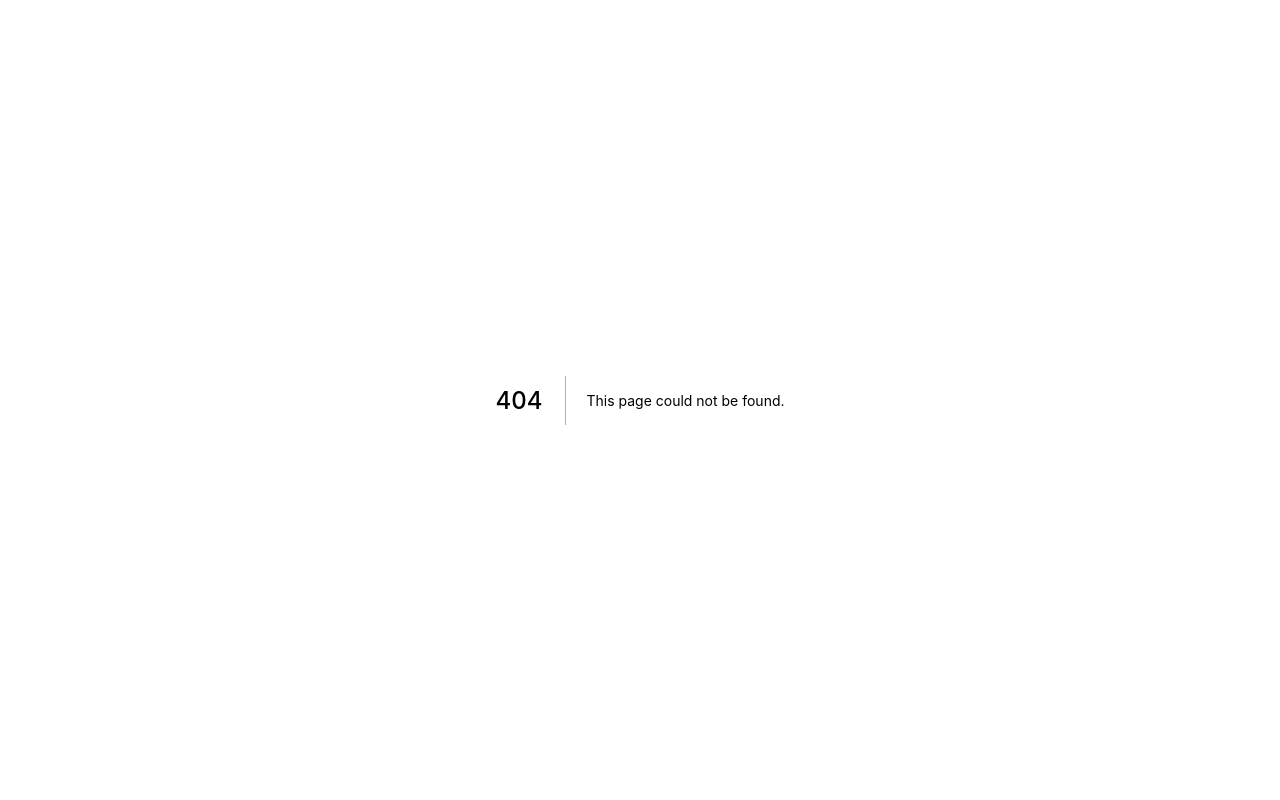
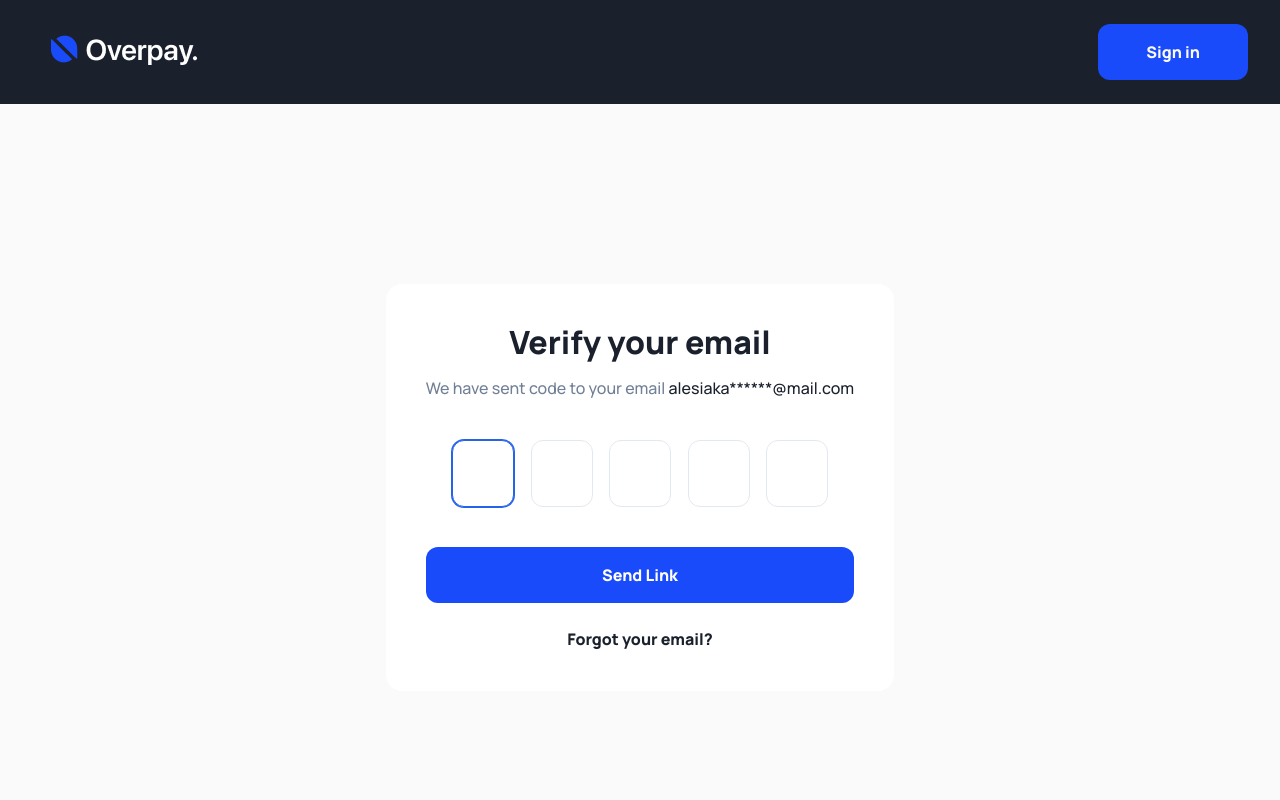
Before and after one commit to ankit-rawani/overpay, a Next.js app: page /otp_auth in a window 1280 px wide. Before the commit this address had no page. Shown: the top 800 px of the page. Built offline with nearby package versions, Linux system fonts and the light colour scheme.

Commit message:
Add: opt input component, otp auth page

```diff
--- /dev/null
+++ b/components/OTPInput.tsx
@@ -0,0 +1,223 @@
+import React, { CSSProperties, useCallback, useState, useRef, useLayoutEffect, memo } from "react";
+import usePrevious from "../hooks/usePrevious";
+
+export interface OTPInputProps {
+    length: number;
+    onChangeOTP: (otp: string) => any;
+    autoFocus?: boolean;
+    isNumberInput?: boolean;
+    disabled?: boolean;
+    style?: CSSProperties;
+    className?: string;
+    inputStyle?: CSSProperties;
+    inputClassName?: string;
+}
+
+export interface SingleOTPInputProps extends React.InputHTMLAttributes<HTMLInputElement> {
+    focus?: boolean;
+}
+
+export const SingleOTPInputComponent = (props: SingleOTPInputProps) => {
+    const { focus, autoFocus, ...rest } = props;
+    const inputRef = useRef<HTMLInputElement>(null);
+    const prevFocus = usePrevious(!!focus);
+
+    useLayoutEffect(() => {
+        if(inputRef.current) {
+            if(focus && autoFocus) {
+                inputRef.current.focus();
+            }
+
+            if(focus && autoFocus && focus !== prevFocus) {
+                inputRef.current.focus();
+                inputRef.current.select();
+            }
+        }
+    }, [autoFocus, focus, prevFocus]);
+
+    return <input type="text" ref={inputRef} {...rest} />
+}
+
+const SingleInput = memo(SingleOTPInputComponent);
+
+export const OTPInputComponent = ({
+                length,
+                isNumberInput,
+                autoFocus,
+                disabled,
+                onChangeOTP,
+                inputClassName,
+                inputStyle,
+                ...rest
+            } : OTPInputProps) => {
+    const [activeInput, setActiveInput] = useState(0);
+    const [otpValues, setOTPValues] = useState(Array<string>(length).fill(""));
+
+    const focusInput = useCallback(
+        (inputIndex: number) => {
+            const selectedIndex = Math.max(Math.min(length - 1, inputIndex), 0);
+            setActiveInput(selectedIndex);
+        },
+        [length]
+    )
+
+    const handleOnFocus = useCallback(
+        (index: number) => () => {
+            focusInput(index);
+        },
+        [focusInput]
+    );
+
+    const handleOnBlur = useCallback(()=> {
+        setActiveInput(-1);
+    }, []);
+
+    const getRightValue = useCallback(
+        (str: string) => {
+            let changedValue = str;
+
+            if(!isNumberInput || !changedValue) return changedValue;
+
+            return Number(changedValue) >= 0 ? changedValue: '';
+        },
+        [isNumberInput]
+    );
+
+    const handleOtpChange = useCallback(
+        (otp: string[]) => {
+            const otpValue = otp.join('');
+            onChangeOTP(otpValue);
+        },
+        [onChangeOTP]
+    );
+
+    const focusNextInput = useCallback(() => {
+        focusInput(activeInput + 1);
+    },
+    [activeInput, focusInput]
+    );
+
+    const focusPrevInput = useCallback(() => {
+        focusInput(activeInput - 1);
+    },
+    [activeInput, focusInput]
+    );
+
+    const changeCodeAtFocus = useCallback(
+        (str: string) => {
+            const updatedOTPValues = [...otpValues];
+            updatedOTPValues[activeInput] = str[0] || "";
+            setOTPValues(updatedOTPValues);
+            handleOtpChange(updatedOTPValues);
+        },
+        [activeInput, handleOtpChange, otpValues]
+    );
+
+    const handleOnChange = useCallback(
+        (e: React.ChangeEvent<HTMLInputElement>) => {
+            const val = getRightValue(e.currentTarget.value);
+            if(!val) {
+                e.preventDefault();
+                return;
+            }
+            changeCodeAtFocus(val);
+            focusNextInput();
+        },
+        [changeCodeAtFocus, focusNextInput, getRightValue]
+    );
+
+    const handleOnKeyDown = useCallback(
+        (e: React.KeyboardEvent<HTMLInputElement>) => {
+            const pressedKey = e.key;
+
+            switch(pressedKey) {
+                case 'Backspace':
+                case 'Delete':{
+                    e.preventDefault();
+                    if(otpValues[activeInput]) {
+                        changeCodeAtFocus('')
+                    } else {
+                        focusPrevInput();
+                    }
+                    break;
+                }
+
+                case 'ArrowLeft': {
+                    e.preventDefault();
+                    focusPrevInput();
+                    break;
+                }
+
+                case 'ArrowRight': {
+                    e.preventDefault();
+                    focusNextInput();
+                    break;
+                }
+
+                default: {
+                    if(pressedKey.match(/^[^a-zA-Z0-9]$/)) {
+                        e.preventDefault();
+                    }
+                    break;
+                }
+            }
+        },
+        [activeInput, changeCodeAtFocus, focusNextInput, focusPrevInput, otpValues]
+    );
+
+    const handleOnPaste = useCallback(
+        (e: React.ClipboardEvent<HTMLInputElement>) => {
+            e.preventDefault();
+            const pastedData = e.clipboardData
+                .getData('text/plain')
+                .trim()
+                .slice(0, length - activeInput)
+                .split('');
+
+            if(pastedData) {
+                let nextFocusIndex = 0;
+                const updatedOTPValues = [...otpValues];
+                updatedOTPValues.forEach((val, index) => {
+                    if(index >= activeInput) {
+                        const changedValue = getRightValue(pastedData.shift() || val);
+                        if(changedValue) {
+                            updatedOTPValues[index] = changedValue;
+                            nextFocusIndex = index;
+                        }
+                    }
+                });
+                setOTPValues(updatedOTPValues);
+                setActiveInput(Math.min(nextFocusIndex + 1, length - 1));
+            }
+        },
+        [activeInput, getRightValue, length, otpValues]
+    );
+
+    return (
+        <div {...rest}>
+            {
+            Array(length)
+                .fill("")
+                .map((_, index) => (
+                    <SingleInput
+                        key={`SingleInput-${index}`}
+                        focus={activeInput === index}
+                        value={otpValues && otpValues[index]}
+                        autoFocus={autoFocus}
+                        onFocus={handleOnFocus(index)}
+                        onChange={handleOnChange}
+                        onKeyDown={handleOnKeyDown}
+                        onBlur={handleOnBlur}
+                        onPaste={handleOnPaste}
+                        style={inputStyle}
+                        className={inputClassName}
+                        disabled={disabled}
+                    />
+                ))
+            }
+        </div>
+    );
+}
+
+const OTPInput = memo(OTPInputComponent);
+export default OTPInput;
--- /dev/null
+++ b/hooks/usePrevious.ts
@@ -0,0 +1,13 @@
+import { useRef, useEffect } from 'react';
+
+function usePrevious<T>(value?: T) {
+    const ref = useRef<T>();
+
+    useEffect(() => {
+        ref.current = value;
+    }, [value]);
+
+    return ref.current;
+}
+
+export default usePrevious;
--- /dev/null
+++ b/pages/otp_auth.tsx
@@ -0,0 +1,36 @@
+import type { NextPage } from 'next'
+import Layout from '../components/Layout'
+import Nav from '../components/Nav'
+import Link from 'next/link'
+import OTPInput from '../components/OTPInput'
+
+const OTPAuth: NextPage = () => {
+  return (
+    <div className="min-h-screen h-full bg-grayscale-50 font-font leading-6 text-secondary-base">
+        <Layout title="OTP Authentication | Overpay">
+            <Nav isSignedIn={false} />
+            <div className="p-10 bg-grayscale-0 w-max mx-auto mt-[180px] rounded-lg">
+                <h1 className="font-extrabold text-3xl max-w-[430px] text-center leading-9">Verify your email</h1>
+                <p className="max-w-[430px] text-grayscale-600 mt-4 text-center font-medium">We have sent code to your email <span className="text-grayscale-900">alesiaka******@mail.com</span></p>
+                <OTPInput
+                    className="flex items-center justify-between w-[376px] mx-auto"
+                    length={5} onChangeOTP={(e) => console.log(e)}
+                    autoFocus={true}
+                    isNumberInput={true}
+                    inputClassName="w-[62px] mt-10 border border-grayscale-300 text-grayscale-900 rounded-default p-4 text-center font-semibold text-2xl"
+                    />
+                <button className="w-full outline-none hover:bg-primary-400 active:bg-primary-base bg-primary-base text-center py-4 rounded-default mt-10 font-extrabold text-grayscale-0">Send Link</button>
+                <div className="text-center font-extrabold mt-6">
+                    <Link href="#"><a>Forgot your email?</a></Link>
+                </div>
+            </div>
+            <div className="flex text-base leading-6 text-center text-grayscale-600 mt-[208px] mx-12 mb-12 justify-between">
+                <div>Privacy Policy</div>
+                <div>Copyright 2022</div>
+            </div>
+        </Layout>
+    </div>
+  )
+}
+
+export default OTPAuth
```
